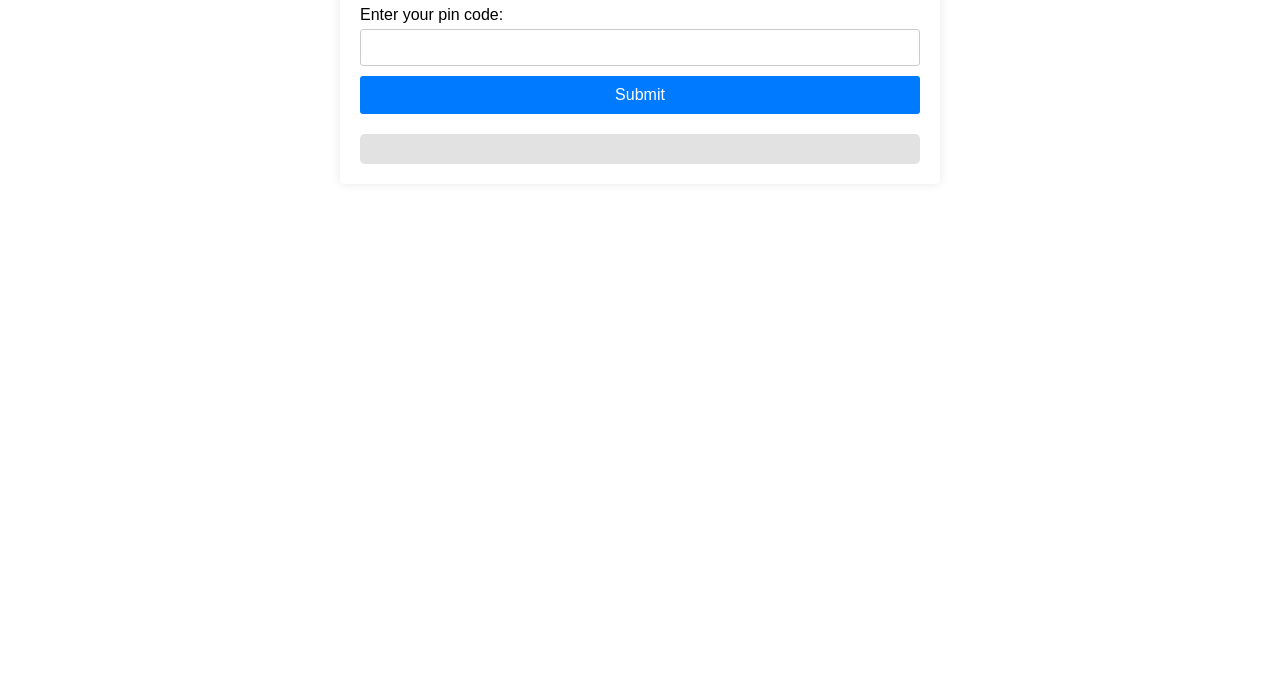
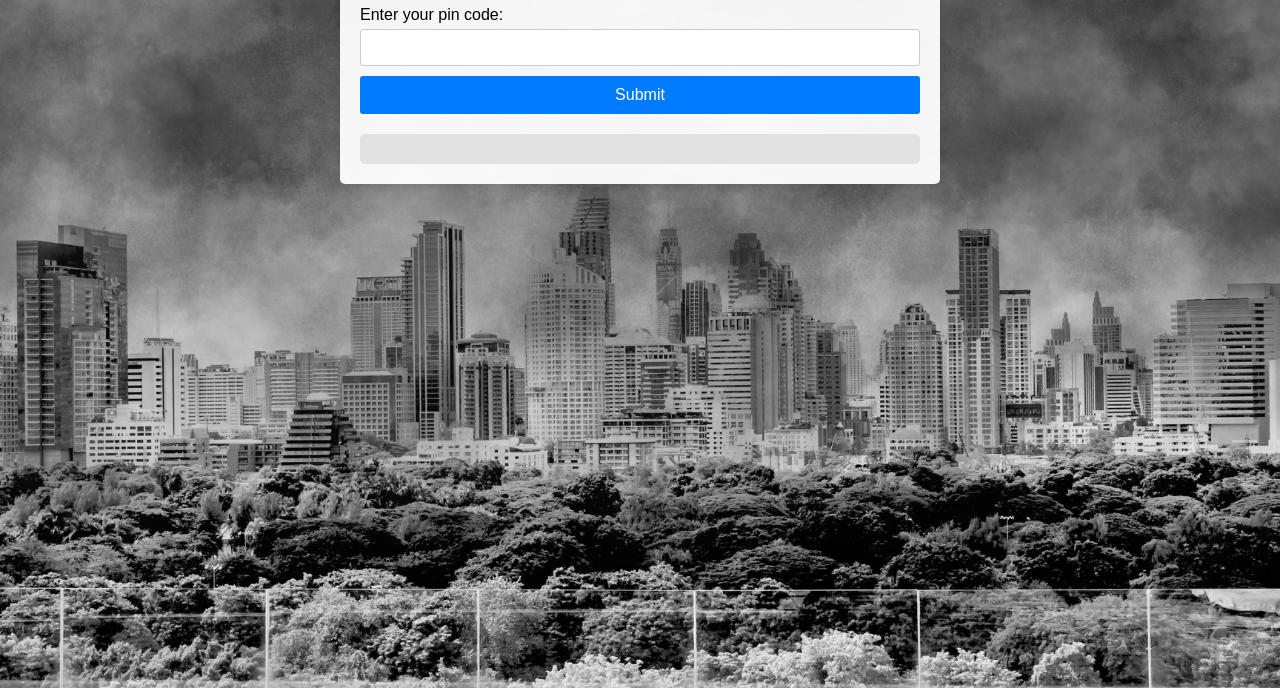
Before and after one commit to CaptainFuzzybeard/Death-by-AQI, a plain HTML site: page index.html in a window 1280 px wide. Shown: the part 112-800 px from the top of the page. Drawn offline with Linux system fonts and the light colour scheme.

Commit message:
Update index.html

```diff
--- a/index.html
+++ b/index.html
@@ -16,7 +16,7 @@
       font-family: Arial, sans-serif;
       margin: 0;
       padding: 20px;
-      background: url('DeathByAqi_Air Pollution.jpg.jpg') no-repeat center center fixed;
+      background: url('DeathByAqi_Air Pollution.jpeg') no-repeat center center fixed;
       background-size: cover;
     }
 
```
